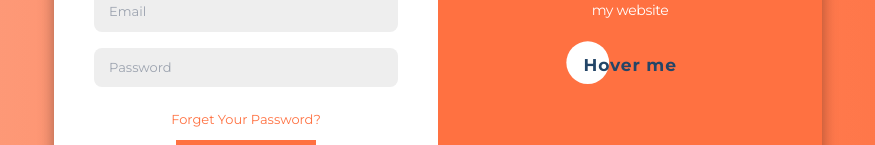
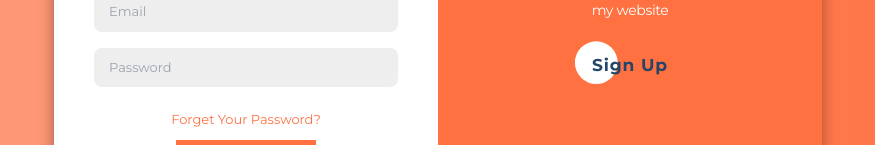
Before and after one commit to duongbao0803/login-UI, a React (Vite) app: page / in a window 1280 px wide. Shown: the part 397-542 px from the top of the page, without its empty margins (202-1077 px from the left). Built offline with nearby package versions, Linux system fonts and the light colour scheme.

Commit message:
FIX - Fix content

```diff
--- a/src/App.tsx
+++ b/src/App.tsx
@@ -110,7 +110,7 @@ function App() {
               onClick={() => handleClick(false)}
             >
               <span className="relative text-[18px] font-bold tracking-wider text-[#234567]">
-                Hover me
+                Sign In
               </span>
             </button>
           </div>
@@ -124,7 +124,7 @@ function App() {
               onClick={() => handleClick(true)}
             >
               <span className="relative text-[18px] font-bold tracking-wider text-[#234567]">
-                Hover me
+                Sign Up
               </span>
             </button>
           </div>
```
